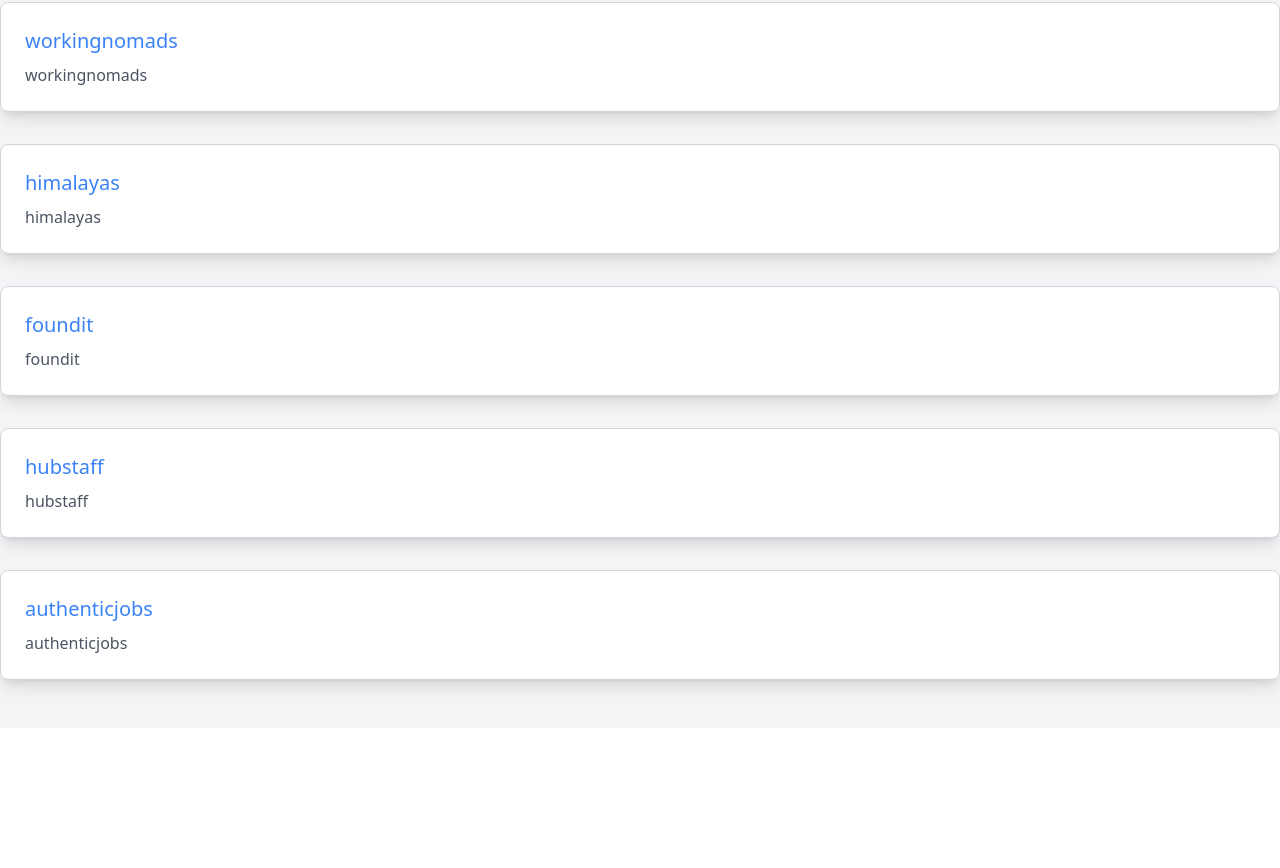
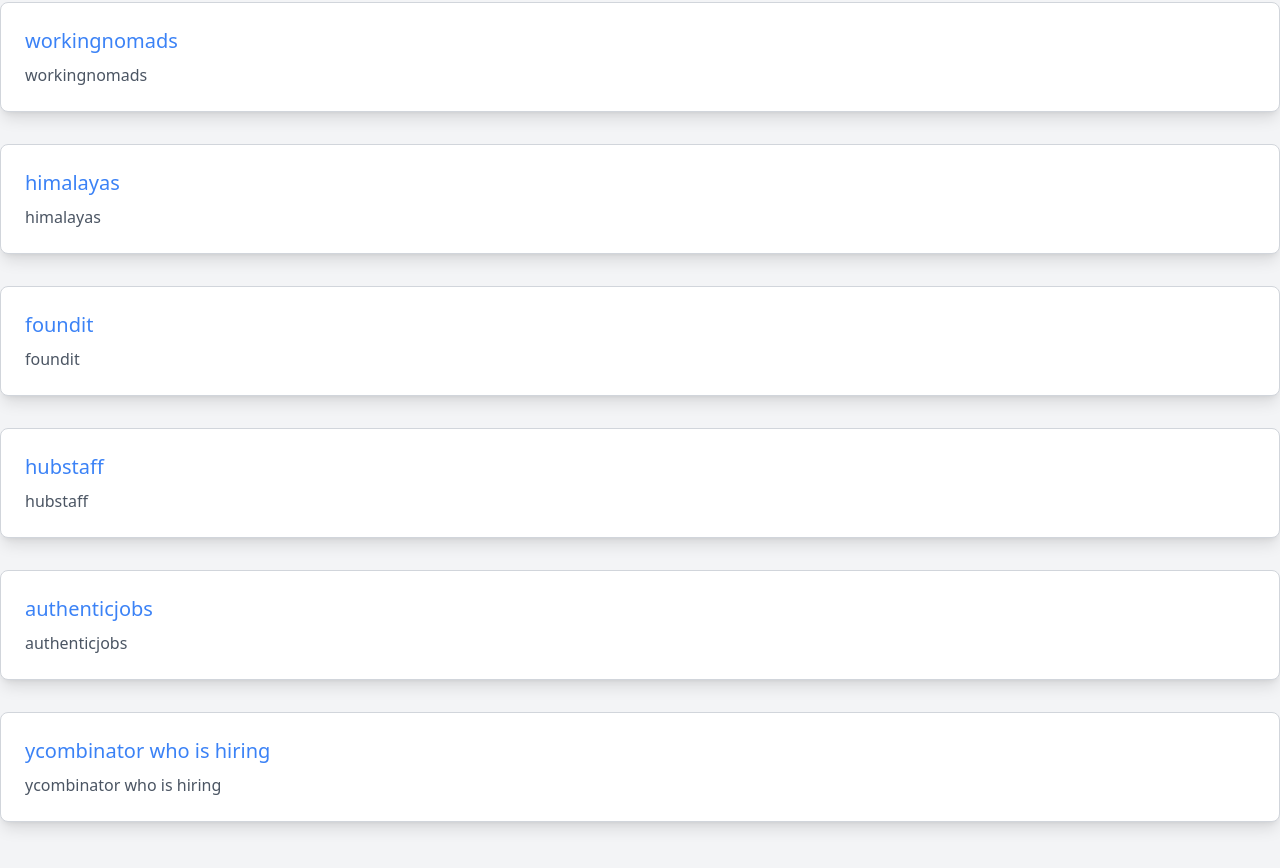
Before and after one commit to iam-frankqiu/remote-link, a Next.js app: page / in a window 1280 px wide. Shown: the part 3842-4710 px from the top of the page. Before the commit the page ends 4570 px from the top, so only its background shows below. Built offline with nearby package versions, Linux system fonts and the light colour scheme.

Commit message:
feat: add more companies

```diff
--- a/pages/index.tsx
+++ b/pages/index.tsx
@@ -158,6 +158,11 @@
       description: "authenticjobs",
       url: "https://authenticjobs.com/",
     },
+    {
+      name: "ycombinator who is hiring",
+      description: "ycombinator who is hiring",
+      url: "https://news.ycombinator.com/submitted?id=whoishiring",
+    },
   ];
 
   return (
```
